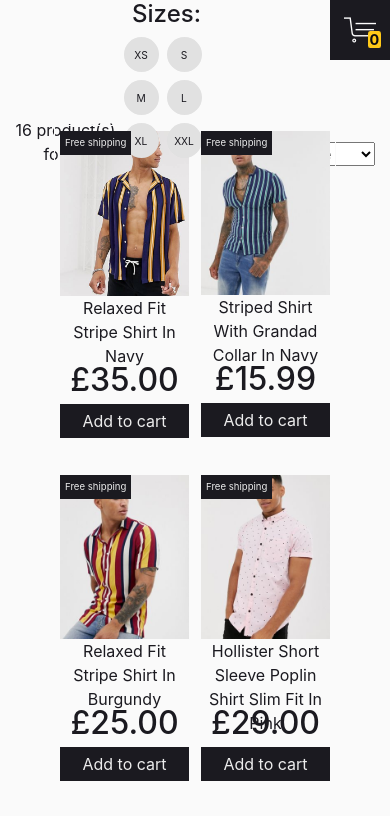
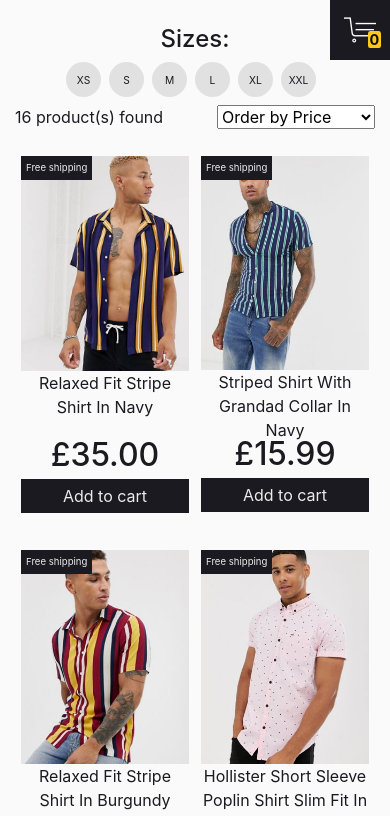
Before and after one commit to RBGeorgiev/javascript-practice, a React (Create React App) app in the folder shopping-cart-react/: page / in a window 390 px wide. Shown: the top 816 px of the page. Built offline with nearby package versions, Linux system fonts and the light colour scheme.

Commit message:
fixed filter section css for narrow screens

```diff
--- a/shopping-cart-react/src/App.css
+++ b/shopping-cart-react/src/App.css
@@ -16,7 +16,7 @@
 
 .filters {
   display: grid;
-  grid-template-columns: repeat(3, 1fr);
+  grid-template-columns: 1fr 2fr 1fr;
   color: #1b1a20;
   align-items: flex-end;
   margin-bottom: 25px;
@@ -312,9 +312,32 @@ article {
   }
 }
 
+@media only screen and (max-width: 768px) {
+  .filters {
+    grid-template-columns: repeat(1, 1fr);
+    grid-template-rows: repeat(2, 1fr);
+    padding-top: 25px;
+    margin-bottom: 50px;
+  }
+  .filters div:nth-child(1) {
+    justify-self: start;
+    grid-row: 2;
+  }
+  .filters div:nth-child(2) {
+    grid-column: 1 / 3 ;
+  }
+  .filters div:nth-child(3) {
+    justify-self: end;
+    grid-row: 2;
+  }
+    article {
+    width: 50%;
+  }
+}
+
 @media only screen and (max-width: 640px) {
-  article {
-    width: 50%;
+  .main {
+    width:100%;
   }
   .cart {
     width: 100%;
```
